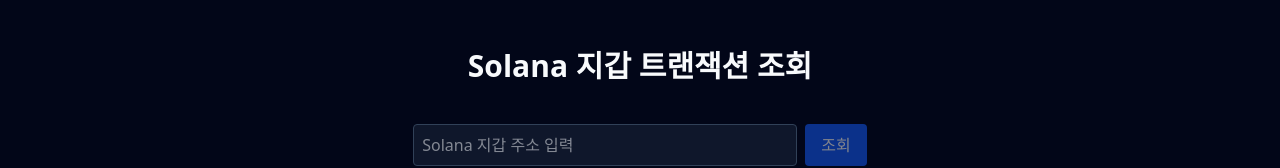
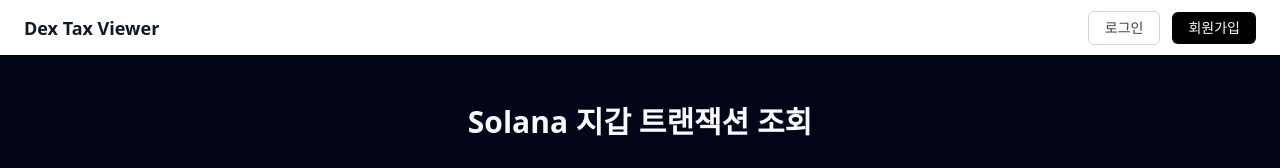
Before and after one commit to sangheun969/solana-tx-viewer-test, a React (Vite) app: page / in a window 1280 px wide. Shown: the top 168 px of the page. Built offline with nearby package versions, Linux system fonts and the light colour scheme; no server answers.

Commit message:
feat:LoginModal

```diff
--- a/package.json
+++ b/package.json
@@ -17,6 +17,7 @@
     "ethers": "^6.15.0",
     "react": "^19.1.1",
     "react-dom": "^19.1.1",
+    "react-router-dom": "^7.13.0",
     "tailwind-merge": "^3.3.1",
     "zod": "^4.1.12"
   },
--- a/src/App.tsx
+++ b/src/App.tsx
@@ -1,12 +1,14 @@
 // import React from "react";
 // import { useState } from "react";
+import Header from "./components/templates/Header";
 import AddressSearchPage from "./page/AddressSearchPage";
 
 function App() {
   return (
-    <>
+    <div className="min-h-screen bg-gray-50">
+      <Header />
       <AddressSearchPage />
-    </>
+    </div>
   );
 }
 
--- /dev/null
+++ b/src/components/organisms/LoginModal.tsx
@@ -0,0 +1,71 @@
+import { useEffect } from "react";
+
+interface LoginModalProps {
+  isOpen: boolean;
+  onClose: () => void;
+}
+
+const LoginModal = ({ isOpen, onClose }: LoginModalProps) => {
+  useEffect(() => {
+    const handleEsc = (e: KeyboardEvent) => {
+      if (e.key === "Escape") {
+        onClose();
+      }
+    };
+
+    if (isOpen) {
+      window.addEventListener("keydown", handleEsc);
+    }
+
+    return () => {
+      window.removeEventListener("keydown", handleEsc);
+    };
+  }, [isOpen, onClose]);
+
+  if (!isOpen) return null;
+
+  return (
+    <div className="fixed inset-0 z-50 flex items-center justify-center">
+      <div
+        className="absolute inset-0 bg-black/50 backdrop-blur-sm"
+        onClick={onClose}
+      />
+      <div
+        className="relative w-full max-w-md bg-white rounded-xl shadow-lg p-6 z-10 animate-fadeIn"
+        onClick={(e) => e.stopPropagation()}
+      >
+        <button
+          onClick={onClose}
+          className="absolute top-3 right-3 text-gray-500 hover:text-black text-lg"
+        >
+          ✕
+        </button>
+
+        <h2 className="text-xl font-semibold mb-6">로그인</h2>
+
+        <form className="flex flex-col gap-4">
+          <input
+            type="email"
+            placeholder="이메일"
+            className="border border-gray-300 rounded-md px-3 py-2 focus:outline-none focus:ring-2 focus:ring-black"
+          />
+
+          <input
+            type="password"
+            placeholder="비밀번호"
+            className="border border-gray-300 rounded-md px-3 py-2 focus:outline-none focus:ring-2 focus:ring-black"
+          />
+
+          <button
+            type="submit"
+            className="mt-2 bg-black text-white py-2 rounded-md hover:bg-gray-800 transition"
+          >
+            로그인
+          </button>
+        </form>
+      </div>
+    </div>
+  );
+};
+
+export default LoginModal;
--- /dev/null
+++ b/src/components/templates/Header.tsx
@@ -0,0 +1,39 @@
+import { useState } from "react";
+import { Link } from "react-router-dom";
+import LoginModal from "../organisms/LoginModal";
+import type React from "react";
+
+const Header = () => {
+  const [isLoginOpen, setIsLoginOpen] = useState(false);
+
+  return (
+    <>
+      <header className="w-full h-14 border-b bg-white flex items-center justify-between px-6">
+        <Link to="/" className="text-lg font-semibold text-gray-900">
+          Dex Tax Viewer
+        </Link>
+
+        <div className="flex items-center gap-3">
+          <button
+            onClick={() => setIsLoginOpen(true)}
+            className="px-4 py-1.5 text-sm rounded-md border border-gray-300
+                       text-gray-700 hover:bg-gray-100 transition"
+          >
+            로그인
+          </button>
+
+          <Link
+            to="/signup"
+            className="px-4 py-1.5 text-sm rounded-md bg-black
+                     text-white hover:bg-gray-800 transition"
+          >
+            회원가입
+          </Link>
+        </div>
+      </header>
+      <LoginModal isOpen={isLoginOpen} onClose={() => setIsLoginOpen(false)} />
+    </>
+  );
+};
+
+export default Header;
--- a/src/main.tsx
+++ b/src/main.tsx
@@ -3,13 +3,16 @@
 import App from "./App";
 import "./index.css";
 import { QueryClient, QueryClientProvider } from "@tanstack/react-query";
+import { BrowserRouter } from "react-router-dom";
 
 const queryClient = new QueryClient();
 
 ReactDOM.createRoot(document.getElementById("root") as HTMLElement).render(
   <React.StrictMode>
-    <QueryClientProvider client={queryClient}>
-      <App />
-    </QueryClientProvider>
-  </React.StrictMode>
+    <BrowserRouter>
+      <QueryClientProvider client={queryClient}>
+        <App />
+      </QueryClientProvider>
+    </BrowserRouter>
+  </React.StrictMode>,
 );
--- a/src/page/AddressSearchPage.tsx
+++ b/src/page/AddressSearchPage.tsx
@@ -130,8 +130,8 @@
                 {upbitConnected
                   ? "업비트 연동됨 ✔"
                   : connecting
-                  ? "연동 중..."
-                  : "업비트 연동"}
+                    ? "연동 중..."
+                    : "업비트 연동"}
               </button>
             </div>
           </div>
@@ -227,8 +227,6 @@
             </table>
           </div>
         )}
-
-        {/* ✅ 시연용 한 줄 (원하면 제거 가능) */}
         <div className="mt-4 text-center text-xs text-slate-500">
           * “업비트 연동”은 현재 데모 연출이며, 실제 API 연동은 추후 단계에서
           적용됩니다.
```
Also changed, not shown: 1 other file (tests, documents, lock files or other folders).
